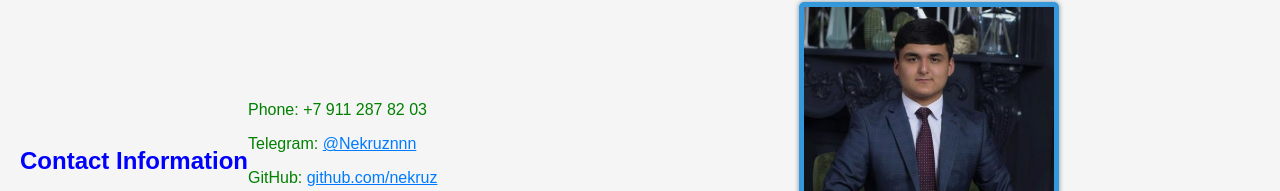
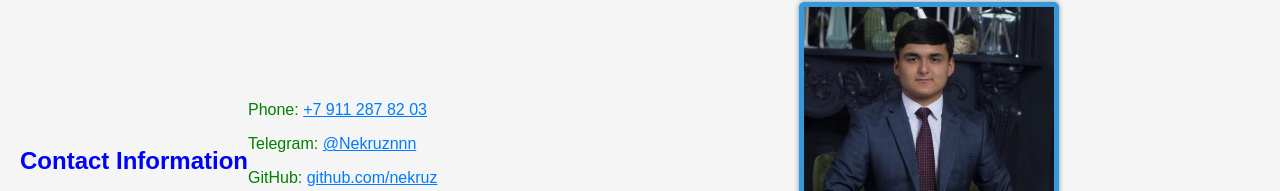
Before and after one commit to stepancar-web-programming/3-Web, a website: page index.html in a window 1280 px wide. Shown: the part 169-360 px from the top of the page. Drawn offline with Linux system fonts and the light colour scheme.

Commit message:
made a standard dialog open when clicked

```diff
--- a/index.html
+++ b/index.html
@@ -23,7 +23,7 @@
         <h2>Contact Information</h2>
         <div class="contact-details">
             <div class="contact-text">
-                <p>Phone: +7 911 287 82 03</p>
+                <p>Phone: <a href="tel:+79112878203">+7 911 287 82 03</a></p>
                 <p>Telegram: <a href="https://t.me/Nekruznnn">@Nekruznnn</a></p>
                 <p>GitHub: <a href="https://github.com/nekruz03">github.com/nekruz</a></p>
                 <p>Email: <a href="mailto:nekruz.nazirjonov@mail.ru">nekruz.nazirjonov@mail.ru</a></p>
@@ -39,7 +39,6 @@
         <p>ITMO University - Bachelors in Computer Science</p>
     </section>
 
-
     <section id="skills">
         <h2>Technical Skills</h2>
         <p>Languages: Java, C/C++, PHP, HTML, CSS, JavaScript, SQL</p>
@@ -49,8 +48,8 @@
 
     <footer>
         <p>&copy; 2024 Nazirjonov Nekruz</p>
-     <section id="current-date-time"></section>
-     <button id="night-mode-toggle" onclick="toggleNightMode()">🌙 Toggle Night Mode</button>
+        <section id="current-date-time"></section>
+        <button id="night-mode-toggle" onclick="toggleNightMode()">🌙 Toggle Night Mode</button>
     </footer>
     <script src="main.js"></script>
 </body>
```
